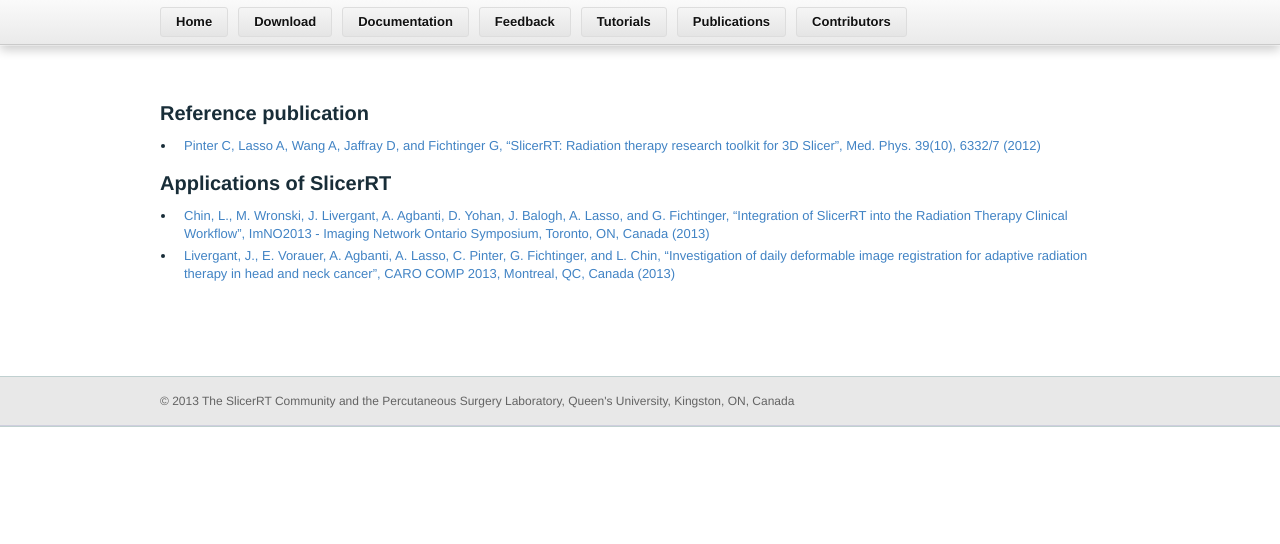
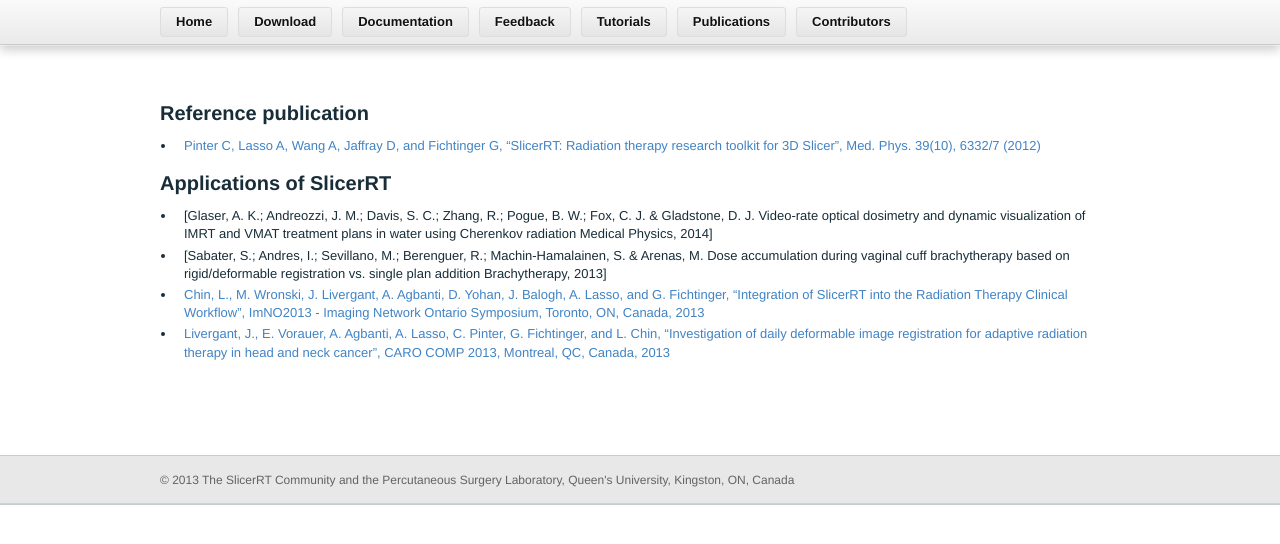
Before and after one commit to Sunderlandkyl/slicerrt.github.com, a Jekyll site: the page built from Publications.md, in a window 1280 px wide. Shown: the top 544 px of the page. Built offline with Jekyll 4.4.1, drawn with Linux system fonts in a browser that asks for light colours; Markdown is read by kramdown in place of the engine named in the settings.

Commit message:
Update Publications.md

```diff
--- a/Publications.md
+++ b/Publications.md
@@ -6,5 +6,7 @@
 
 #Applications of SlicerRT
 
-*   [Chin, L., M. Wronski, J. Livergant, A. Agbanti, D. Yohan, J. Balogh, A. Lasso, and G. Fichtinger, "Integration of SlicerRT into the Radiation Therapy Clinical Workflow", ImNO2013 - Imaging Network Ontario Symposium, Toronto, ON, Canada (2013)](http://perk.cs.queensu.ca/contents/integration-slicerrt-radiation-therapy-clinical-workflow)
-*   [Livergant, J., E. Vorauer, A. Agbanti, A. Lasso, C. Pinter, G. Fichtinger, and L. Chin, "Investigation of daily deformable image registration for adaptive radiation therapy in head and neck cancer", CARO COMP 2013, Montreal, QC, Canada (2013)](http://perk.cs.queensu.ca/contents/investigation-daily-deformable-image-registration-adaptive-radiation-therapy-head-and-neck-)
+*   [Glaser, A. K.; Andreozzi, J. M.; Davis, S. C.; Zhang, R.; Pogue, B. W.; Fox, C. J. & Gladstone, D. J. Video-rate optical dosimetry and dynamic visualization of IMRT and VMAT treatment plans in water using Cherenkov radiation Medical Physics, 2014]
+*   [Sabater, S.; Andres, I.; Sevillano, M.; Berenguer, R.; Machin-Hamalainen, S. & Arenas, M. Dose accumulation during vaginal cuff brachytherapy based on rigid/deformable registration vs. single plan addition Brachytherapy, 2013]
+*   [Chin, L., M. Wronski, J. Livergant, A. Agbanti, D. Yohan, J. Balogh, A. Lasso, and G. Fichtinger, "Integration of SlicerRT into the Radiation Therapy Clinical Workflow", ImNO2013 - Imaging Network Ontario Symposium, Toronto, ON, Canada, 2013](http://perk.cs.queensu.ca/contents/integration-slicerrt-radiation-therapy-clinical-workflow)
+*   [Livergant, J., E. Vorauer, A. Agbanti, A. Lasso, C. Pinter, G. Fichtinger, and L. Chin, "Investigation of daily deformable image registration for adaptive radiation therapy in head and neck cancer", CARO COMP 2013, Montreal, QC, Canada, 2013](http://perk.cs.queensu.ca/contents/investigation-daily-deformable-image-registration-adaptive-radiation-therapy-head-and-neck-)
```
